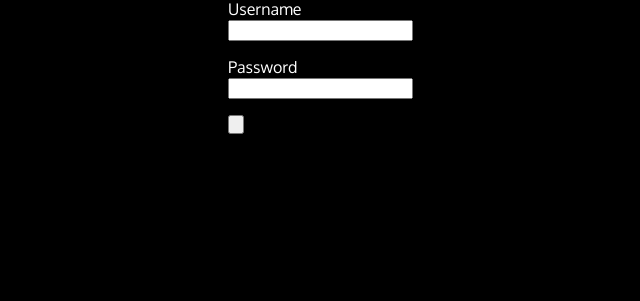
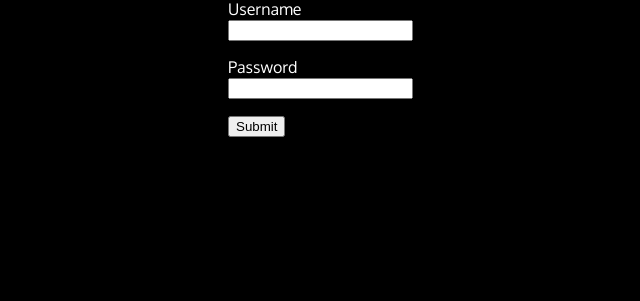
Before and after one commit to civilwarbeard/didieataburger, a Flask app: page /create in a window 1280 px wide. Shown: the part 353-654 px from the top of the page, without its empty margins (312-952 px from the left). Run offline with Flask 2, Linux system fonts and the light colour scheme.

Commit message:
formatting

```diff
--- a/didieataburger/templates/create.html
+++ b/didieataburger/templates/create.html
@@ -8,7 +8,7 @@
 			<form>
 			<p>Username<input id="username" type="text" name="username" /></p>
 			<p>Password<input id="password" type="password" name="password" /></p>
-			<p><button type="submit" value="Submit"></p>
+			<p><input type="submit" value="Submit"></p>
 
 	</div>
 </form>
```
